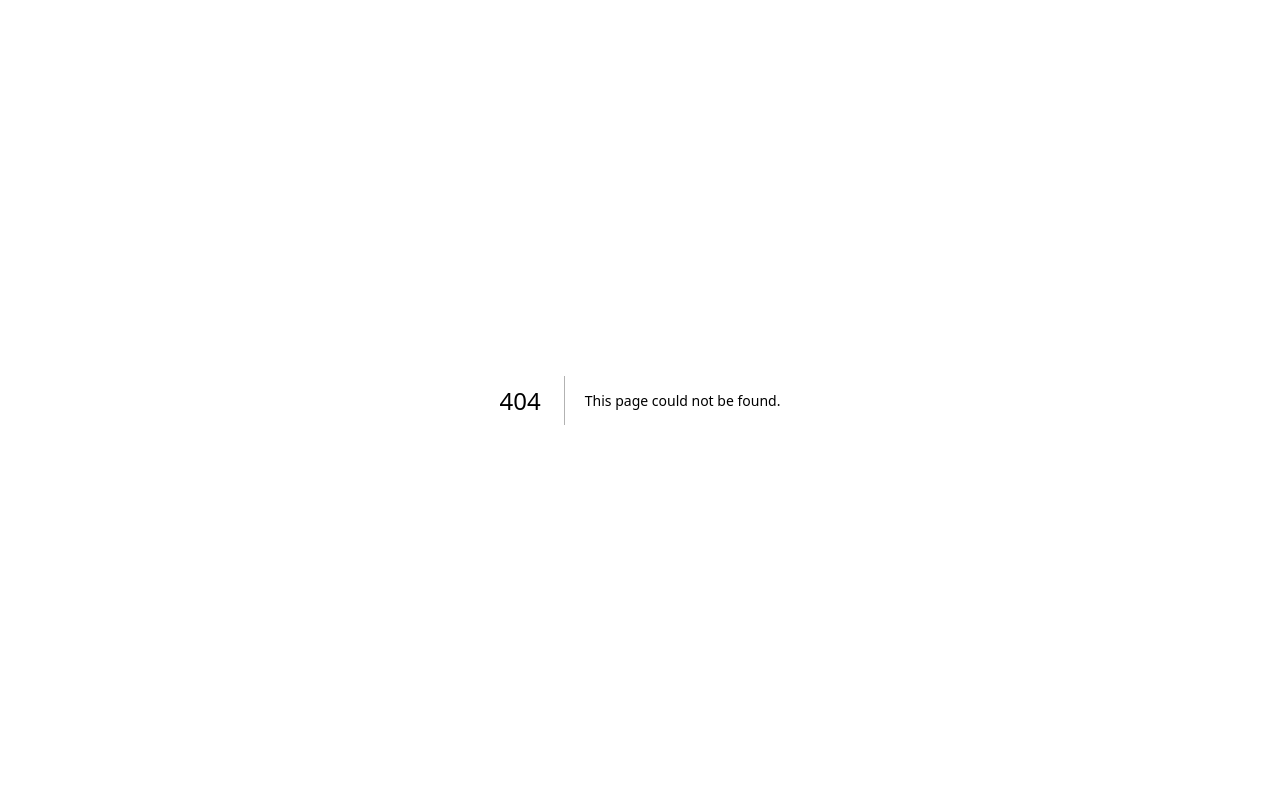
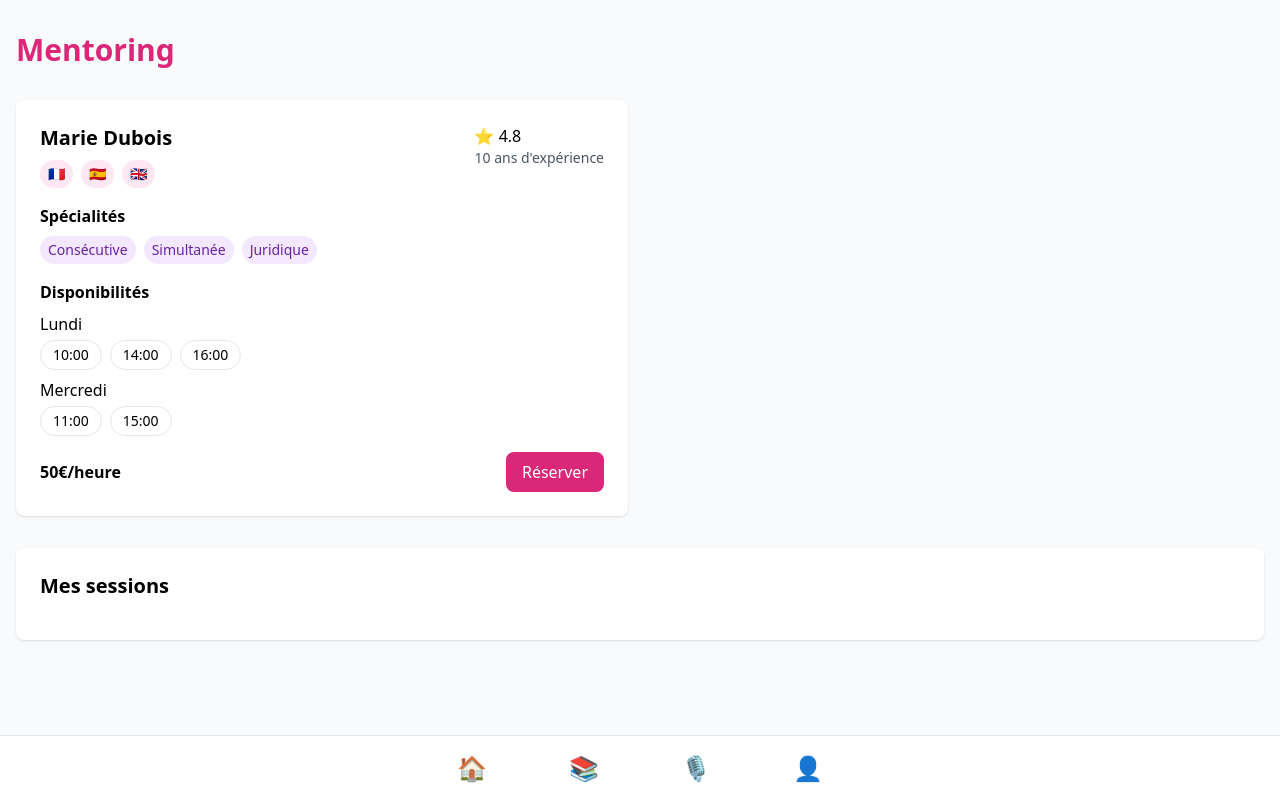
Before and after one commit to windypilier/windy-notes, a Next.js app: page /mentoring in a window 1280 px wide. Before the commit this address had no page. Built offline with nearby package versions, Linux system fonts and the light colour scheme.

Commit message:
Create page.tsx

```diff
--- /dev/null
+++ b/app/mentoring/page.tsx
@@ -0,0 +1,16 @@
+import MentoringTool from '../components/Mentoring/MentoringTool'
+import Navigation from '../components/Navigation'
+
+export default function MentoringPage() {
+  return (
+    <div className="min-h-screen bg-gray-50 dark:bg-gray-900">
+      <main className="container mx-auto px-4 py-8 pb-24">
+        <h1 className="text-3xl font-bold text-pink-600 dark:text-pink-400 mb-8">
+          Mentoring
+        </h1>
+        <MentoringTool />
+      </main>
+      <Navigation />
+    </div>
+  )
+}
```
